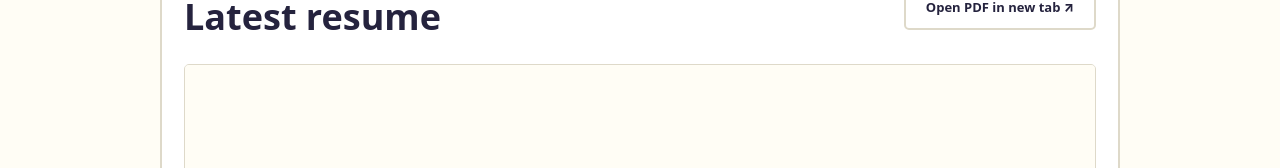
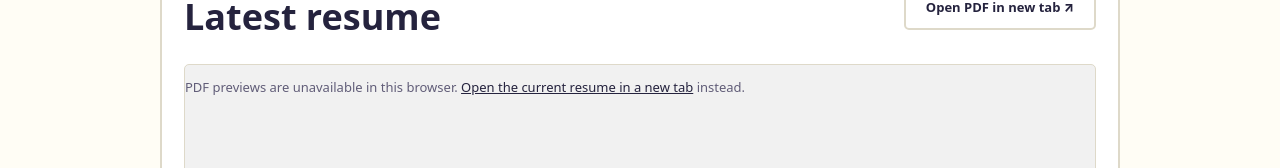
Before and after one commit to Arpitruh/Personal_Portfolio, a Next.js app: page /recruiter in a window 1280 px wide. Shown: the part 533-701 px from the top of the page. Built offline with nearby package versions, Linux system fonts and the light colour scheme; no server answers.

Commit message:
fix: use native PDF object viewer with accessible fallback

```diff
--- a/src/app/recruiter/page.tsx
+++ b/src/app/recruiter/page.tsx
@@ -7,7 +7,7 @@ export const metadata:Metadata={title:"Recruiter Profile",description:"Concise,
 export default function RecruiterPage(){
  return <main className="page recruiter-page" id="main"><div className="container recruiter-container">
   <div className="recruiter-toolbar no-print"><div><span className="eyebrow">CAREER MODE · A DISTRACTION-FREE VIEW</span><h1>Recruiter <em>profile.</em></h1><p>{resume.file?"Your latest uploaded PDF is the primary resume shown below.":"A concise portfolio summary, ready to print."}</p></div><div className="button-group">{resume.file && <a className="btn btn-primary" href={resume.file} download>Download {resume.label} ↓</a>}<PrintResume/><Link className="btn btn-outline" href="/projects">Explore projects ↗</Link></div></div>
-  {resume.file && <section className="recruiter-pdf-section no-print" aria-labelledby="resume-pdf-title"><div className="recruiter-pdf-header"><div><span className="eyebrow">CURRENT APPROVED PDF</span><h2 id="resume-pdf-title">{resume.label}</h2>{resume.updated && <p>Updated {resume.updated}</p>}</div><a href={resume.file} target="_blank" rel="noopener noreferrer" className="btn btn-outline">Open PDF in new tab ↗</a></div><iframe className="recruiter-pdf-frame" title={resume.label+" PDF preview"} src={resume.file+"#view=FitH"} loading="lazy"/><p className="recruiter-pdf-fallback">If your browser cannot display the preview, <a href={resume.file} target="_blank" rel="noopener noreferrer">open the resume PDF directly</a>.</p></section>}
+  {resume.file && <section className="recruiter-pdf-section no-print" aria-labelledby="resume-pdf-title"><div className="recruiter-pdf-header"><div><span className="eyebrow">CURRENT APPROVED PDF</span><h2 id="resume-pdf-title">{resume.label}</h2>{resume.updated && <p>Updated {resume.updated}</p>}</div><a href={resume.file} target="_blank" rel="noopener noreferrer" className="btn btn-outline">Open PDF in new tab ↗</a></div><object className="recruiter-pdf-frame" aria-label={resume.label+" PDF preview"} data={resume.file+"#view=FitH"} type="application/pdf"><p className="recruiter-pdf-fallback">PDF previews are unavailable in this browser. <a href={resume.file} target="_blank" rel="noopener noreferrer">Open the current resume in a new tab</a> instead.</p></object><p className="recruiter-pdf-fallback">If your browser cannot display the preview, <a href={resume.file} target="_blank" rel="noopener noreferrer">open the resume PDF directly</a>.</p></section>}
   <div className="recruiter-summary-label no-print"><span className="eyebrow">PORTFOLIO-GENERATED SUMMARY</span><h2>Additional profile overview</h2><p>This section is generated from portfolio content and may differ from the uploaded PDF above.</p></div>
   <article className="resume-sheet">
    <header className="resume-head"><div><p className="eyebrow">FRONTEND / SOFTWARE ENGINEERING</p><h2>{profile.name}</h2><p>{profile.role} · {profile.location}</p></div><a href={profile.github} target="_blank" rel="noopener noreferrer">github.com/Arpitruh ↗</a></header>
```
